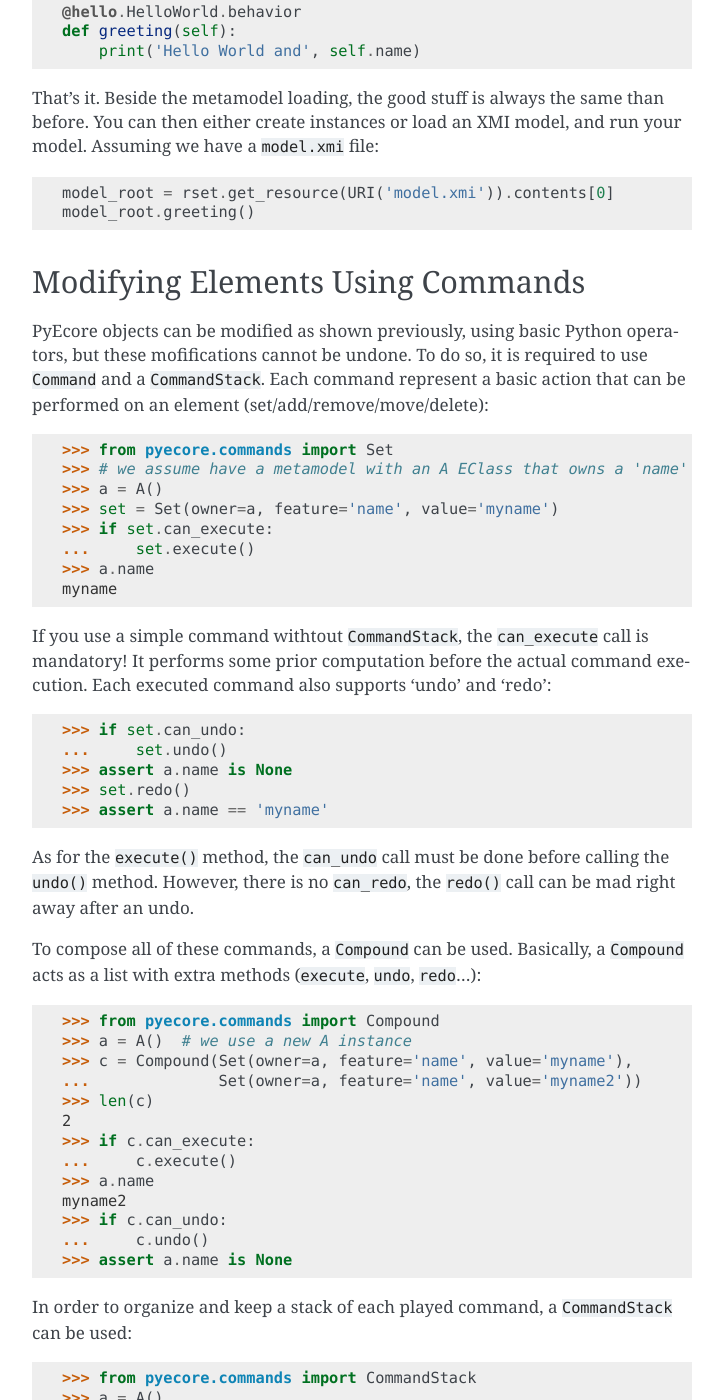
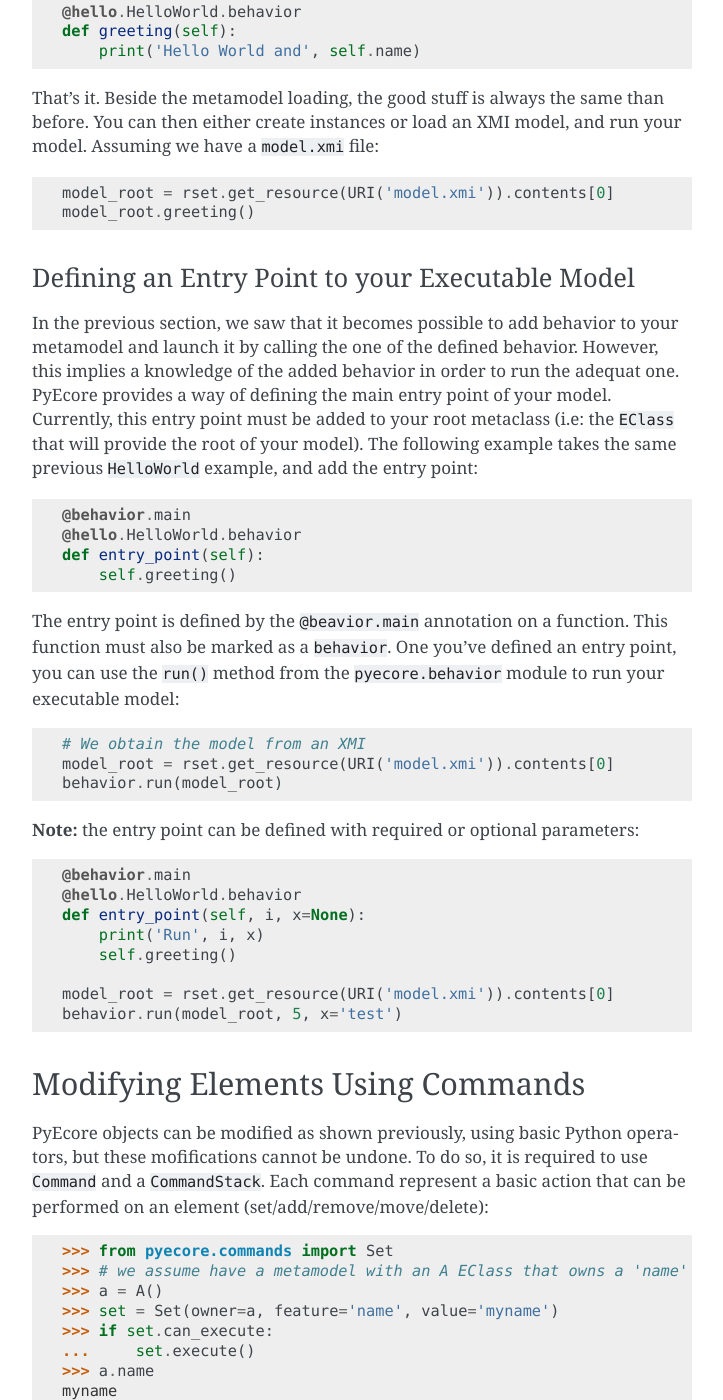
Before and after one commit to pyecore/pyecore, a Sphinx documentation site: the page built from doc/source/user/advanced.rst, in a window 1280 px wide and 1400 px high, scrolled down 1903 px. Shown: the whole window, without its empty margins (388-1111 px from the left). Built offline with Sphinx 7.4.7, drawn with Linux system fonts in a browser that asks for light colours; comment, search, counter and statistics services are not loaded; some of the changed text lies outside the part shown.

Commit message:
Add entry point definition feature for behaviors
This commit introduces the ability to add an entry point on a model
root (whatever the root). This introduction is made using the
@behavior.main annotation with a @metaclass.behavior one.

```diff
--- a/doc/source/user/advanced.rst
+++ b/doc/source/user/advanced.rst
@@ -24,7 +24,7 @@ example shows how to do it on a dynamic metamodel built on-the-fly:
 .. code-block:: python
 
     from pyecore.ecore import EClass, EAttribute
-    import pyecore.behavior  # We need to import the 'behavior' package
+    import pyecore.behavior as behavior # We need to import the 'behavior' package
 
     HelloWorld = EClass('HelloWorld')
     HelloWorld.eStructuralFeatures.append(EAttribute('name', EString))
@@ -55,7 +55,7 @@ we have a generated metamodel named ``hello``, the previous code becomes:
 
 .. code-block:: python
 
-    import pyecore.behavior
+    import pyecore.behavior as behavior
     import hello
 
     @hello.HelloWorld.behavior
@@ -87,7 +87,7 @@ an example of how to use it. We consider that we have an existing
 
     from pyecore.resources import ResourceSet, URI
     from pyecore.utils import DynamicEPackage
-    import pyecore.behavior
+    import pyecore.behavior as behavior
 
     # Read the metamodel first
     rset = ResourceSet()
@@ -112,6 +112,53 @@ model. Assuming we have a ``model.xmi`` file:
 
     model_root = rset.get_resource(URI('model.xmi')).contents[0]
     model_root.greeting()
+
+
+Defining an Entry Point to your Executable Model
+~~~~~~~~~~~~~~~~~~~~~~~~~~~~~~~~~~~~~~~~~~~~~~~~
+
+In the previous section, we saw that it becomes possible to add behavior to
+your metamodel and launch it by calling the one of the defined behavior.
+However, this implies a knowledge of the added behavior in order to run the
+adequat one. PyEcore provides a way of defining the main entry point of your
+model. Currently, this entry point must be added to your root metaclass (i.e:
+the ``EClass`` that will provide the root of your model). The following
+example takes the same previous ``HelloWorld`` example, and add the entry
+point:
+
+.. code-block:: python
+
+    @behavior.main
+    @hello.HelloWorld.behavior
+    def entry_point(self):
+        self.greeting()
+
+
+The entry point is defined by the ``@beavior.main`` annotation on a function.
+This function must also be marked as a ``behavior``. One you've defined an
+entry point, you can use the ``run()`` method from the ``pyecore.behavior``
+module to run your executable model:
+
+.. code-block:: python
+
+    # We obtain the model from an XMI
+    model_root = rset.get_resource(URI('model.xmi')).contents[0]
+    behavior.run(model_root)
+
+
+**Note:** the entry point can be defined with required or optional parameters:
+
+.. code-block:: python
+
+    @behavior.main
+    @hello.HelloWorld.behavior
+    def entry_point(self, i, x=None):
+        print('Run', i, x)
+        self.greeting()
+
+    model_root = rset.get_resource(URI('model.xmi')).contents[0]
+    behavior.run(model_root, 5, x='test')
+
 
 
 Modifying Elements Using Commands
```
Also changed, not shown: 2 other files.
